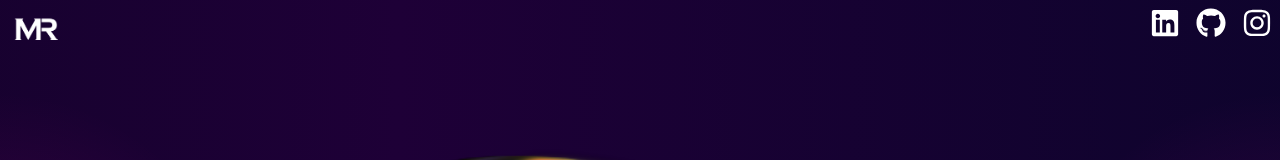
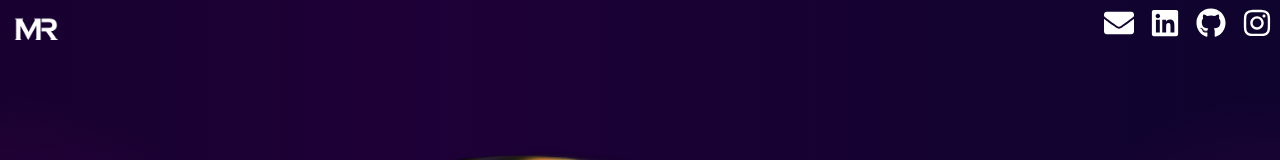
Before and after one commit to rashal5/portfolio-rashal, a React (Vite) app: page / in a window 1280 px wide. Shown: the top 160 px of the page. Built offline with nearby package versions, Linux system fonts and the light colour scheme; the HTML template or start-up script is replaced by a standard one; a web font is replaced by a local one.

Commit message:
Update Navbar.jsx
new logo

```diff
--- a/src/Componenets/Navbar.jsx
+++ b/src/Componenets/Navbar.jsx
@@ -14,8 +14,16 @@ const Navbar = () => {
       </div>
 
 
-      {/* Social Icons Section */}
       <div className="m-2 flex items-center justify-center gap-4 text-3xl">
+        <a
+          href="mailto:muhammedrashalm@gmail.com"
+          target="_blank"
+          rel="noopener noreferrer"
+          aria-label="Email"
+          style={{ color: "white" }}
+        >
+        <FaEnvelope />
+        </a>
         <a className="bgp"
           href="https://www.linkedin.com/in/rashal5 "
           target="_blank"
```
